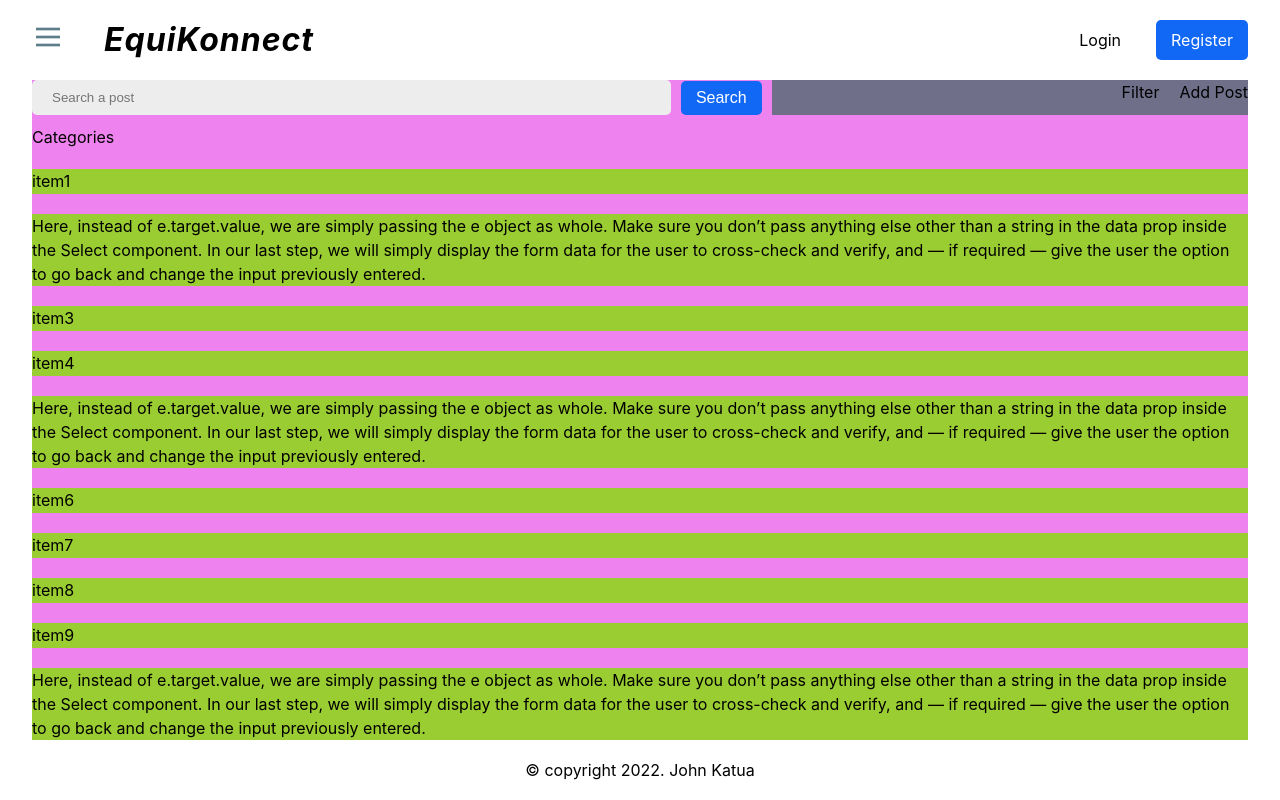
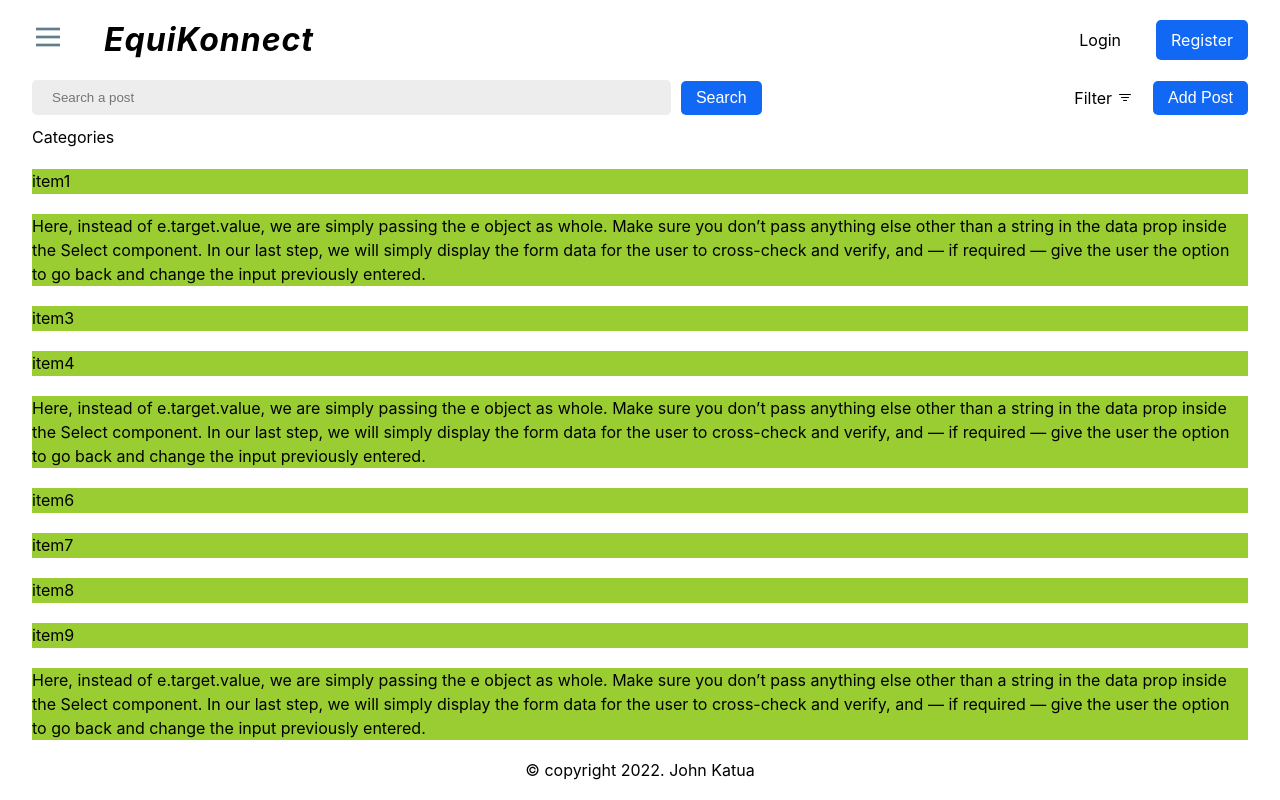
Before and after one commit to The-Jitu-Assignments/connect, a React (Vite) app in the folder frontend/: page /home in a window 1280 px wide. Built offline with nearby package versions, Linux system fonts and the light colour scheme.

Commit message:
styled filter and post item button

```diff
--- a/frontend/src/pages/home/home.css
+++ b/frontend/src/pages/home/home.css
@@ -2,7 +2,7 @@
   display: flex;
   gap: 20px;
   flex-direction: column;
-  background-color: violet;
+  /* background-color: violet; */
   height: 100%;
 }
 
@@ -41,14 +41,29 @@
   outline: none;
   border:none;
   border-radius: 5px;
+  cursor: pointer;
 }
 
 .home-header_btns {
   display: flex;
+  align-items: center;
   gap: 20px;
-  background-color: rgb(111, 111, 138);
   flex: 1;
   justify-content: flex-end;
+}
+
+.home-filter_btn {
+  display: flex;
+  align-items: center;
+  gap: 5px;
+  height: 100%;
+  cursor: pointer;
+}
+
+.home-filter_btn span {
+  height: 100%;
+  display: flex;
+  align-items: center;
 }
 
 .home-content {
--- a/frontend/src/pages/home/index.jsx
+++ b/frontend/src/pages/home/index.jsx
@@ -1,5 +1,6 @@
 import React from 'react';
 import Button from '../../components/button';
+import { BsFilter } from 'react-icons/bs'
 import './home.css'
 
 const HomePage = () => {
@@ -12,8 +13,13 @@ const HomePage = () => {
             <Button text={"Search"} className={"home-search_btn"} />
           </div>
           <div className='home-header_btns'>
-            <span>Filter</span>
-            <span>Add Post</span>
+            <div className='home-filter_btn'>
+              Filter
+              <span>
+                <BsFilter />
+              </span>
+            </div>
+            <Button text={"Add Post"} className={"home-search_btn"} />
           </div>
         </div>
         <div>Categories</div>
```
